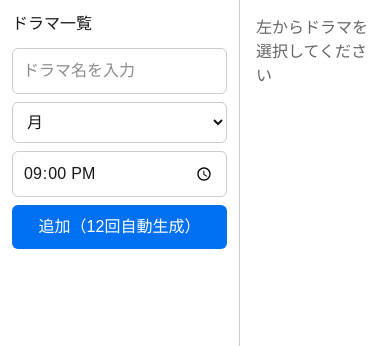
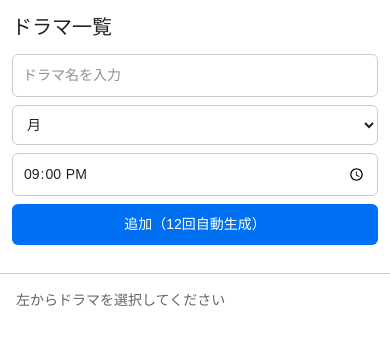
Before and after one commit to momotetsu12-cmyk/midora-week, a Next.js app: page / in a window 390 px wide. Shown: the top 346 px of the page. Built offline with nearby package versions, Linux system fonts and the light colour scheme.

Commit message:
スマホ表示のスタイル調整を反映

```diff
--- a/app/page.tsx
+++ b/app/page.tsx
@@ -36,7 +36,6 @@ export default function Page() {
 
     const newDramaId = crypto.randomUUID();
 
-    // 今日を基準に第1回の日付を作る
     const now = new Date();
     const currentWeekday = now.getDay();
     const targetWeekday = weekdayOrder.indexOf(weekdayInput);
@@ -45,10 +44,9 @@ export default function Page() {
     const firstDate = new Date(
       now.getFullYear(),
       now.getMonth(),
-      now.getDate() + diff + (diff < 0 ? 7 : 0) // 今週に放送日が過ぎてたら翌週
+      now.getDate() + diff + (diff < 0 ? 7 : 0)
     );
 
-    // 12週分のデータを生成（第1回 → 第12回）
     const episodes: Episode[] = Array.from({ length: 12 }).map((_, i) => {
       const date = new Date(firstDate);
       date.setDate(firstDate.getDate() + 7 * i);
@@ -56,7 +54,7 @@ export default function Page() {
 
       return {
         id: crypto.randomUUID(),
-        episodeNumber: i + 1, // 第n回（1始まり）
+        episodeNumber: i + 1,
         date: dateStr,
         watched: false,
       };
@@ -74,13 +72,11 @@ export default function Page() {
     setTitleInput("");
   };
 
-  // 選択しているドラマ
   const selectedDrama = useMemo(
     () => dramas.find((d) => d.id === selectedDramaId) || null,
     [selectedDramaId, dramas]
   );
 
-  // 視聴済み切り替え
   const toggleWatched = (episodeId: string) => {
     if (!selectedDrama) return;
 
@@ -98,7 +94,6 @@ export default function Page() {
     );
   };
 
-  // 一括で第 N 回まで視聴済みにする
   const setWatchedUntil = (n: number) => {
     if (!selectedDrama) return;
 
@@ -117,40 +112,100 @@ export default function Page() {
     );
   };
 
-  // 12回分まとめて削除
   const deleteDrama = (id: string) => {
     setDramas((prev) => prev.filter((d) => d.id !== id));
     if (selectedDramaId === id) setSelectedDramaId(null);
   };
 
-  // 曜日順ソート
   const sortedDramas = useMemo(() => {
-    return dramas.sort(
+    // 注意: sortは破壊的なのでコピーしてからsort
+    return [...dramas].sort(
       (a, b) =>
         weekdayOrder.indexOf(a.weekday) - weekdayOrder.indexOf(b.weekday)
     );
   }, [dramas]);
 
-  return (
-    <div
-      style={{
+  // --- レスポンシブ用スタイル ---
+  // 画面幅600px以下で文字サイズを小さく、右側の幅調整
+  const containerStyle: React.CSSProperties = {
     display: "flex",
     flexDirection: "row",
     height: "100vh",
     overflow: "hidden",
     fontFamily: "sans-serif",
-      }}
-    >
-      {/* 左メニュー（ドラマ一覧） */}
-      <div
-        style={{
+    backgroundColor: "#fff",
+    color: "#222",
+  };
+
+  const leftMenuStyle: React.CSSProperties = {
     width: "240px",
     borderRight: "1px solid #ccc",
     padding: "12px",
     overflowY: "auto",
+  };
+
+  const dramaItemStyle = (isSelected: boolean): React.CSSProperties => ({
+    padding: "10px",
+    marginBottom: "8px",
+    borderRadius: "8px",
+    background: isSelected ? "#bbdefb" : "#f0f0f0",
+    cursor: "pointer",
+    border: "1px solid #ddd",
+    userSelect: "none",
+  });
+
+  const rightPanelStyle: React.CSSProperties = {
+    flex: 1,
+    padding: "16px",
+    overflowY: "auto",
+  };
+
+  const episodeCardStyle = (watched: boolean): React.CSSProperties => ({
+    padding: "14px",
+    marginBottom: "10px",
+    borderRadius: "8px",
+    border: "1px solid #ccc",
+    background: watched ? "#dcedc8" : "#fff",
+  });
+
+  // メディアクエリ的にスタイル変更するために簡単にJSで判定
+  const [isMobile, setIsMobile] = React.useState(false);
+
+  React.useEffect(() => {
+    const checkMobile = () => {
+      setIsMobile(window.innerWidth <= 600);
+    };
+    checkMobile();
+    window.addEventListener("resize", checkMobile);
+    return () => window.removeEventListener("resize", checkMobile);
+  }, []);
+
+  return (
+    <div
+      style={{
+        ...containerStyle,
+        flexDirection: isMobile ? "column" : "row",
       }}
     >
-        <h2 style={{ marginBottom: "12px" }}>ドラマ一覧</h2>
+      {/* 左メニュー */}
+      <div
+        style={{
+          ...leftMenuStyle,
+          width: isMobile ? "100%" : "240px",
+          borderRight: isMobile ? "none" : "1px solid #ccc",
+          borderBottom: isMobile ? "1px solid #ccc" : "none",
+          maxHeight: isMobile ? "auto" : "100vh",
+          overflowY: "auto",
+        }}
+      >
+        <h2
+          style={{
+            marginBottom: "12px",
+            fontSize: isMobile ? "20px" : "24px",
+          }}
+        >
+          ドラマ一覧
+        </h2>
 
         {/* 追加フォーム */}
         <div
@@ -169,7 +224,7 @@ export default function Page() {
               padding: "10px",
               borderRadius: "6px",
               border: "1px solid #ccc",
-              fontSize: "16px",
+              fontSize: isMobile ? "14px" : "16px",
             }}
           />
           <select
@@ -179,7 +234,7 @@ export default function Page() {
               padding: "10px",
               borderRadius: "6px",
               border: "1px solid #ccc",
-              fontSize: "16px",
+              fontSize: isMobile ? "14px" : "16px",
             }}
           >
             {weekdayOrder.map((w) => (
@@ -194,7 +249,7 @@ export default function Page() {
               padding: "10px",
               borderRadius: "6px",
               border: "1px solid #ccc",
-              fontSize: "16px",
+              fontSize: isMobile ? "14px" : "16px",
             }}
           />
           <button
@@ -204,6 +259,9 @@ export default function Page() {
               background: "#0070f3",
               color: "#fff",
               borderRadius: "6px",
+              fontSize: isMobile ? "14px" : "16px",
+              border: "none",
+              cursor: "pointer",
             }}
           >
             追加（12回自動生成）
@@ -217,30 +275,40 @@ export default function Page() {
             <div
               key={d.id}
               onClick={() => setSelectedDramaId(d.id)}
+              style={dramaItemStyle(d.id === selectedDramaId)}
+            >
+              <div
                 style={{
-                padding: "10px",
-                marginBottom: "8px",
-                borderRadius: "8px",
-                background: d.id === selectedDramaId ? "#e3f2fd" : "#f8f8f8",
-                cursor: "pointer",
-                border: "1px solid #ddd",
+                  fontWeight: 600,
+                  fontSize: isMobile ? "16px" : "18px",
+                  whiteSpace: "nowrap",
+                  overflow: "hidden",
+                  textOverflow: "ellipsis",
+                }}
+                title={d.title}
+              >
+                {d.title}
+              </div>
+              <div
+                style={{
+                  fontSize: isMobile ? "12px" : "14px",
+                  color: "#444",
                 }}
               >
-              <div style={{ fontWeight: 600 }}>{d.title}</div>
-              <div style={{ fontSize: "14px", color: "#666" }}>
                 {d.weekday}曜 {d.time}
               </div>
 
-              {/* バッジ：視聴済みカウント */}
+              {/* バッジ */}
               <div
                 style={{
                   marginTop: "4px",
                   display: "inline-block",
                   padding: "2px 6px",
-                  fontSize: "12px",
+                  fontSize: isMobile ? "10px" : "12px",
                   background: "#0070f3",
                   color: "#fff",
                   borderRadius: "4px",
+                  userSelect: "none",
                 }}
               >
                 {watchedCount} / 12 回
@@ -258,7 +326,9 @@ export default function Page() {
                   background: "#e53935",
                   color: "#fff",
                   borderRadius: "6px",
-                  fontSize: "14px",
+                  fontSize: isMobile ? "12px" : "14px",
+                  border: "none",
+                  cursor: "pointer",
                 }}
               >
                 12回まとめて削除
@@ -271,18 +341,23 @@ export default function Page() {
       {/* 右側：エピソード一覧 */}
       <div
         style={{
-          flex: 1,
-          padding: "16px",
-          overflowY: "auto",
+          ...rightPanelStyle,
+          width: isMobile ? "100%" : "auto",
+          fontSize: isMobile ? "14px" : "16px",
         }}
       >
         {selectedDrama ? (
           <>
-            <h2 style={{ marginBottom: "12px" }}>
+            <h2
+              style={{
+                marginBottom: "12px",
+                fontSize: isMobile ? "18px" : "24px",
+                wordBreak: "keep-all",
+              }}
+            >
               {selectedDrama.title}（{selectedDrama.weekday}曜 {selectedDrama.time}）
             </h2>
 
-            {/* 一括視聴済み */}
             <div style={{ marginBottom: "20px" }}>
               <div>第何回まで視聴済みにする？</div>
               <input
@@ -294,19 +369,18 @@ export default function Page() {
               />
             </div>
 
-            {/* 各エピソード */}
             {selectedDrama.episodes.map((ep) => (
+              <div key={ep.id} style={episodeCardStyle(ep.watched)}>
                 <div
-                key={ep.id}
                   style={{
-                  padding: "14px",
-                  marginBottom: "10px",
-                  borderRadius: "8px",
-                  border: "1px solid #ccc",
-                  background: ep.watched ? "#e8f5e9" : "#fff",
+                    fontSize: isMobile ? "16px" : "18px",
+                    fontWeight: 600,
+                    whiteSpace: "nowrap",
+                    overflow: "hidden",
+                    textOverflow: "ellipsis",
                   }}
+                  title={`第${ep.episodeNumber}回（${ep.date}）`}
                 >
-                <div style={{ fontSize: "18px", fontWeight: 600 }}>
                   第{ep.episodeNumber}回（{ep.date}）
                 </div>
 
@@ -317,17 +391,21 @@ export default function Page() {
                     width: "100%",
                     padding: "10px",
                     borderRadius: "6px",
-                    background: ep.watched ? "#9ccc65" : "#eeeeee",
-                    fontSize: "16px",
+                    background: ep.watched ? "#81c784" : "#eeeeee",
+                    fontSize: isMobile ? "14px" : "16px",
+                    border: "none",
+                    cursor: "pointer",
                   }}
                 >
-                  {ep.watched ? "未視聴" : "視聴済みにする"}
+                  {ep.watched ? "未視聴にする" : "視聴済みにする"}
                 </button>
               </div>
             ))}
           </>
         ) : (
-          <div style={{ color: "#666" }}>左からドラマを選択してください</div>
+          <div style={{ color: "#666", fontSize: isMobile ? "14px" : "16px" }}>
+            左からドラマを選択してください
+          </div>
         )}
       </div>
     </div>
```
Lines whose indentation alone changed are shown as unchanged.
